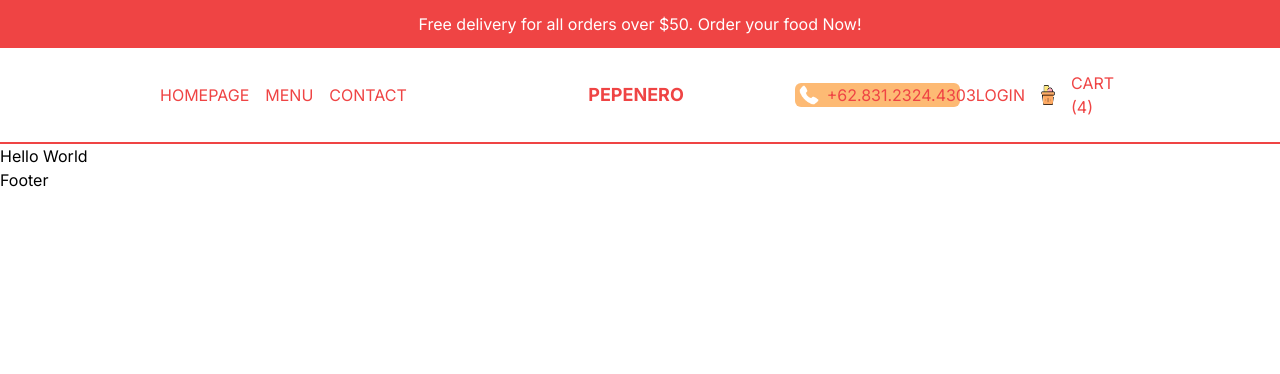
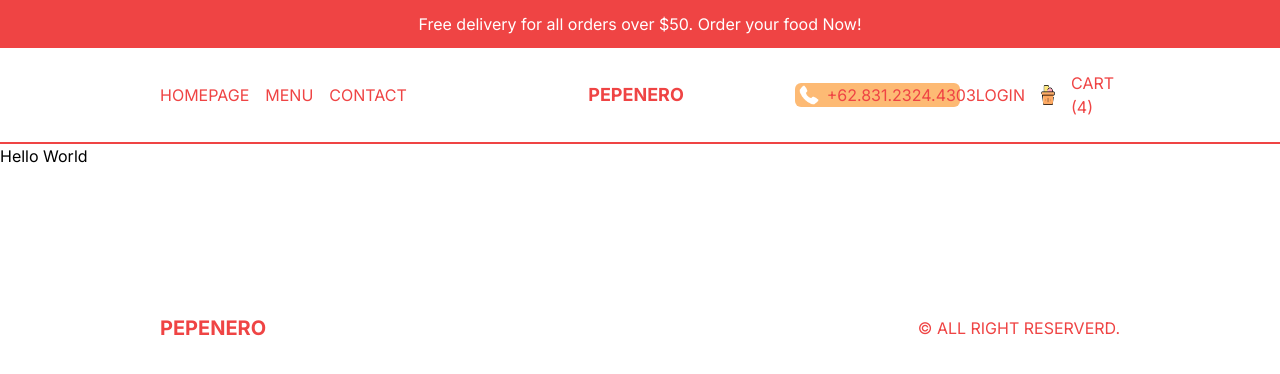
Before and after one commit to yogimp/Pepenero, a Next.js app: page / in a window 1280 px wide. Shown: the top 374 px of the page. Built offline with nearby package versions, Linux system fonts and the light colour scheme.

Commit message:
Adding Footer Components

```diff
--- a/src/components/Footer.tsx
+++ b/src/components/Footer.tsx
@@ -1,9 +1,11 @@
+import Link from 'next/link'
 import React from 'react'
 
 const Footer = () => {
     return (
-        <div>
-            Footer
+        <div className='h-12 md:h-24 p-4 lg:p-20 xl:p-40 text-red-500 flex items-center justify-between'>
+            <Link href='/' className='font-bold text-xl'>PEPENERO</Link>
+            <p>© ALL RIGHT RESERVERD.</p>
         </div>
     )
 }
```
